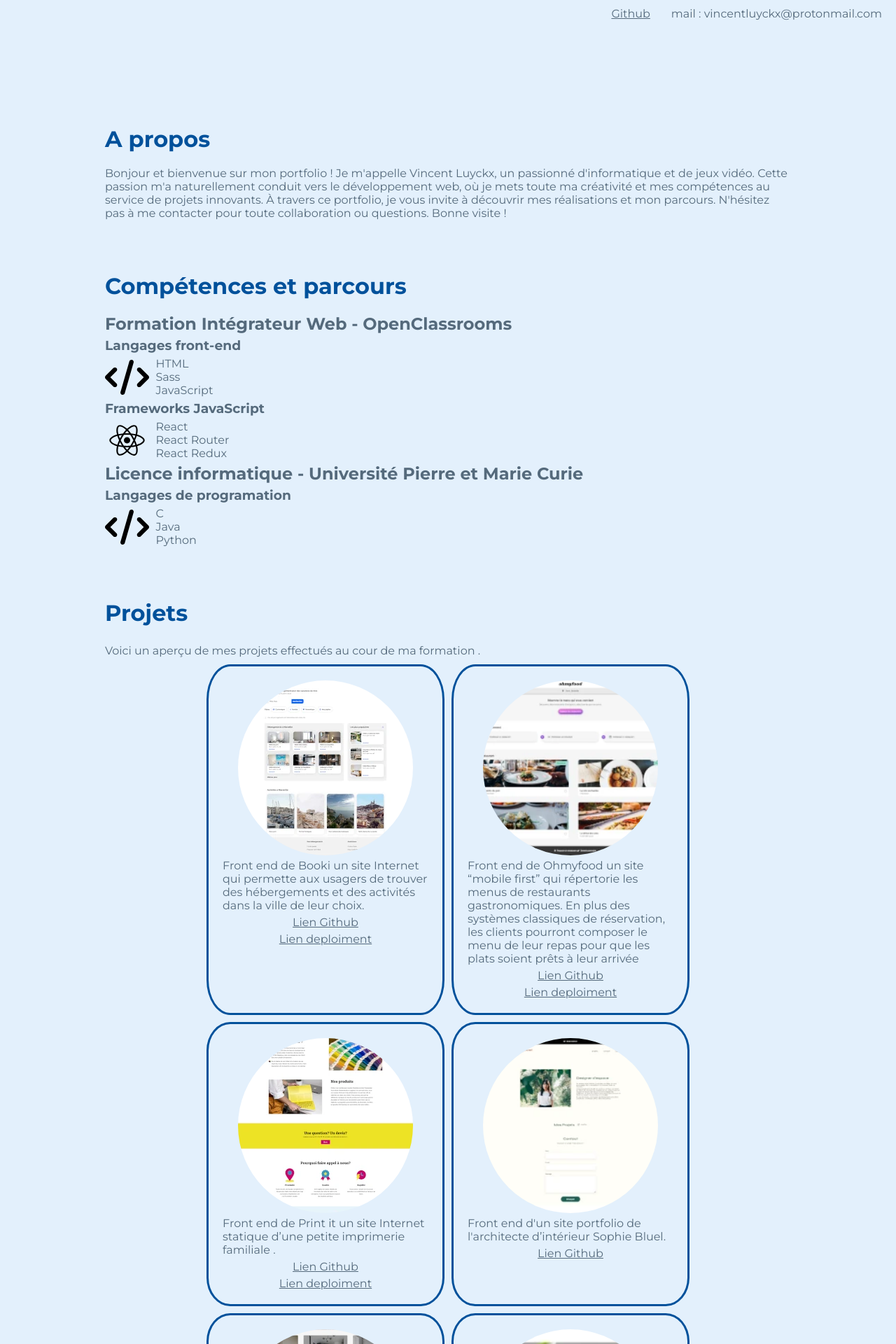
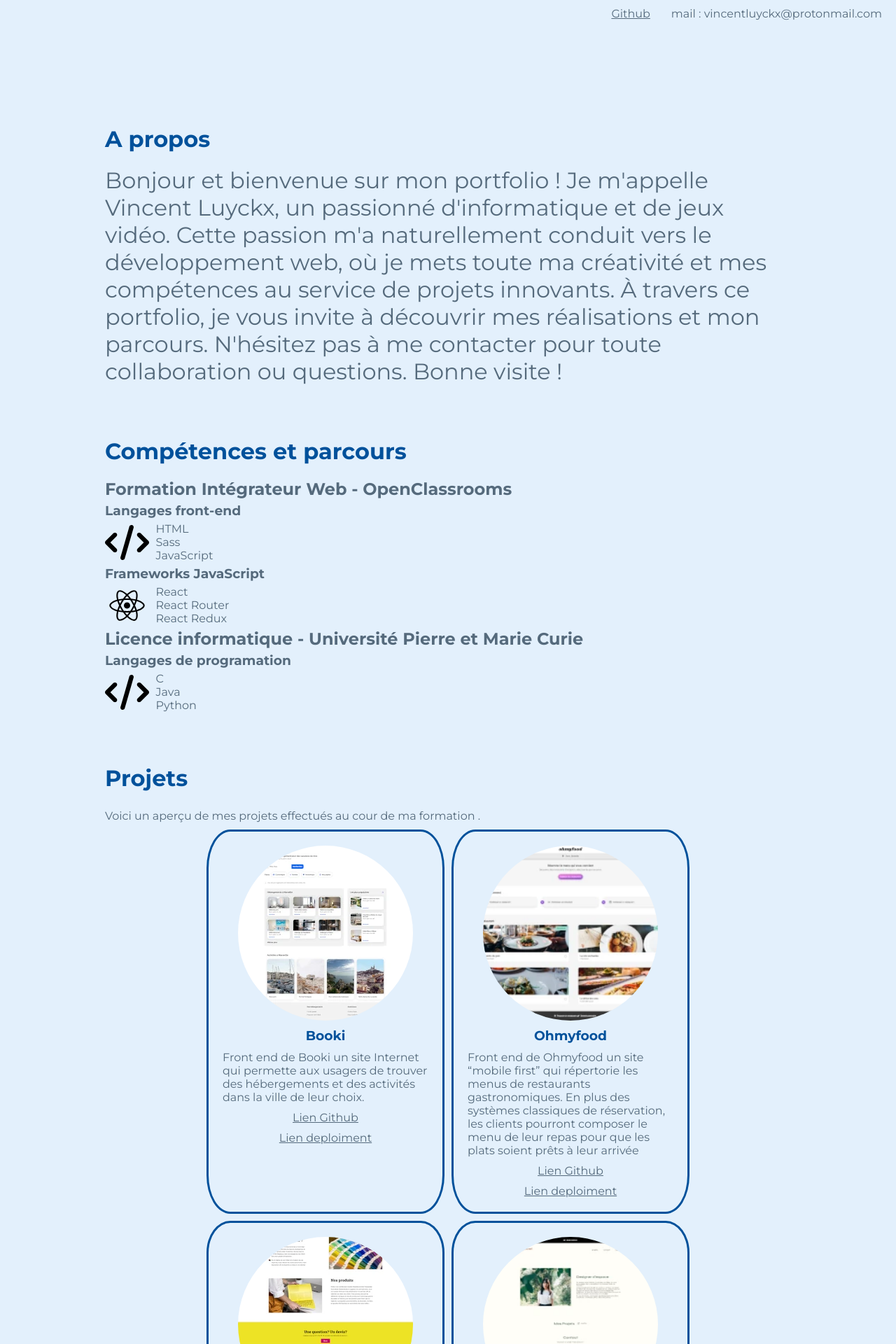
Before and after one commit to MathusalemChevrefeuille/P12_Portfolio, a React (Create React App) app: page / in a window 1280 px wide. Shown: the top 1920 px of the page at 70% size. Built offline with nearby package versions, Linux system fonts and the light colour scheme.

Commit message:
fixed some sass

```diff
--- a/src/assets/styles/style.css
+++ b/src/assets/styles/style.css
@@ -33,6 +33,9 @@
 }
 body #root .main_container .container_apropos h1 {
   color: #00519B;
+}
+body #root .main_container .container_apropos p {
+  font-size: xx-large;
 }
 body #root .main_container .container_skill {
   display: flex;
@@ -75,7 +78,7 @@
   display: flex;
   flex-direction: column;
   align-items: center;
-  gap: 5px;
+  gap: 10px;
   padding: 20px;
   width: 30%;
   border: solid #00519B;
@@ -86,6 +89,9 @@
   height: 250px;
   border-radius: 50%;
   object-fit: cover;
+}
+body #root .main_container .container_projet .container_components .card h3 {
+  color: #00519B;
 }
 body #root .main_container .container_contact {
   display: flex;
--- a/src/assets/styles/style.scss
+++ b/src/assets/styles/style.scss
@@ -32,6 +32,9 @@
                 gap: 20px;
                 h1{
                     color: #00519B;
+                }
+                p{
+                    font-size: xx-large;
                 }
             }
             .container_skill{
@@ -74,7 +77,7 @@
                         display: flex;
                         flex-direction: column;
                         align-items: center;
-                        gap: 5px;
+                        gap: 10px;
                         padding: 20px;
                         width: 30%;
                         border: solid #00519B;
@@ -84,6 +87,9 @@
                             height: 250px;
                             border-radius: 50%;
                             object-fit: cover;
+                        }
+                        h3{
+                            color: #00519B;
                         }
                     }
                 }
--- a/src/components/Pages/Home.js
+++ b/src/components/Pages/Home.js
@@ -1,11 +1,11 @@
-import code_solid from "../../assets/images/code-solid.svg"
-import react_icon from "../../assets/images/react.svg"
-import booki from "../../assets/images/Booki.webp"
-import ohmyfood from "../../assets/images/ohmyfood.webp"
-import printit from "../../assets/images/Printit.webp"
-import sophiebluel from "../../assets/images/SophieBluel.webp"
-import kasa from "../../assets/images/Kasa.webp"
-import argentbank from "../../assets/images/Argentbank.webp"
+import code_solid from "../../assets/images/code-solid.svg";
+import react_icon from "../../assets/images/react.svg";
+import booki from "../../assets/images/Booki.webp";
+import ohmyfood from "../../assets/images/ohmyfood.webp";
+import printit from "../../assets/images/Printit.webp";
+import sophiebluel from "../../assets/images/SophieBluel.webp";
+import kasa from "../../assets/images/Kasa.webp";
+import argentbank from "../../assets/images/Argentbank.webp";
 import Projet from "./Projet";
 
 function Home () {
@@ -53,35 +53,41 @@
                 <div className="container_components">
                     <Projet
                         image={booki}
+                        titre="Booki"
                         description="Front end de Booki un site Internet qui permette aux usagers de trouver des hébergements et des activités dans la ville de leur choix."
                         lien="https://github.com/MathusalemChevrefeuille/Projet3_Booki"
                         lien2="https://mathusalemchevrefeuille.github.io/Projet3_Booki/"
                         />
                     <Projet
                         image={ohmyfood}
+                        titre="Ohmyfood"
                         description="Front end de Ohmyfood un site “mobile first” qui répertorie les menus de restaurants gastronomiques. En plus des systèmes classiques de réservation, les clients pourront composer le menu de leur repas pour que les plats soient prêts à leur arrivée"
                         lien="https://github.com/MathusalemChevrefeuille/Projet4_Ohmyfood"
                         lien2="https://mathusalemchevrefeuille.github.io/Projet4_Ohmyfood/"
                         />
                     <Projet
                         image={printit}
+                        titre="Printit"
                         description="Front end de Print it un site Internet statique d’une petite imprimerie familiale ."
                         lien="https://github.com/MathusalemChevrefeuille/Projet5_Print-It"
                         lien2="https://mathusalemchevrefeuille.github.io/Projet5_Print-It/"
                         />
                     <Projet
                         image={sophiebluel}
+                        titre="Sophie Bluel"
                         description="Front end d'un site portfolio de l'architecte d’intérieur Sophie Bluel."
                         lien="https://github.com/MathusalemChevrefeuille/Projet6_SophieBluel"
                         />
                     <Projet
                         image={kasa}
+                        titre="Kasa"
                         description="Front end de Kasa un site location d’appartements entre particuliers."
                         lien="https://github.com/MathusalemChevrefeuille/Projet7-Kasa"
                         lien2="https://projet7-kasa-six.vercel.app/"
                         />
                     <Projet
                         image={argentbank}
+                        titre="Argent Bank"
                         description="Front end de Argent Bank une nouvelle banque en ligne qui souhaite percer dans le secteur bancaire."
                         lien="https://github.com/MathusalemChevrefeuille/Projet10_Argentbank"
                         />
--- a/src/components/Pages/Projet.js
+++ b/src/components/Pages/Projet.js
@@ -1,7 +1,8 @@
-function Projet ({image,description,lien,lien2}){
+function Projet ({image,description,titre,lien,lien2}){
     return(
         <div className="card">
             <img src={image} alt="Projet"/>
+            <h3>{titre}</h3>
             <p>{description}</p>
             <a href={lien}>Lien Github</a>
             {lien2 ? <a href={lien2}>Lien deploiment</a> : null }
```
Also changed, not shown: 1 other file (tests, documents, lock files or other folders).
